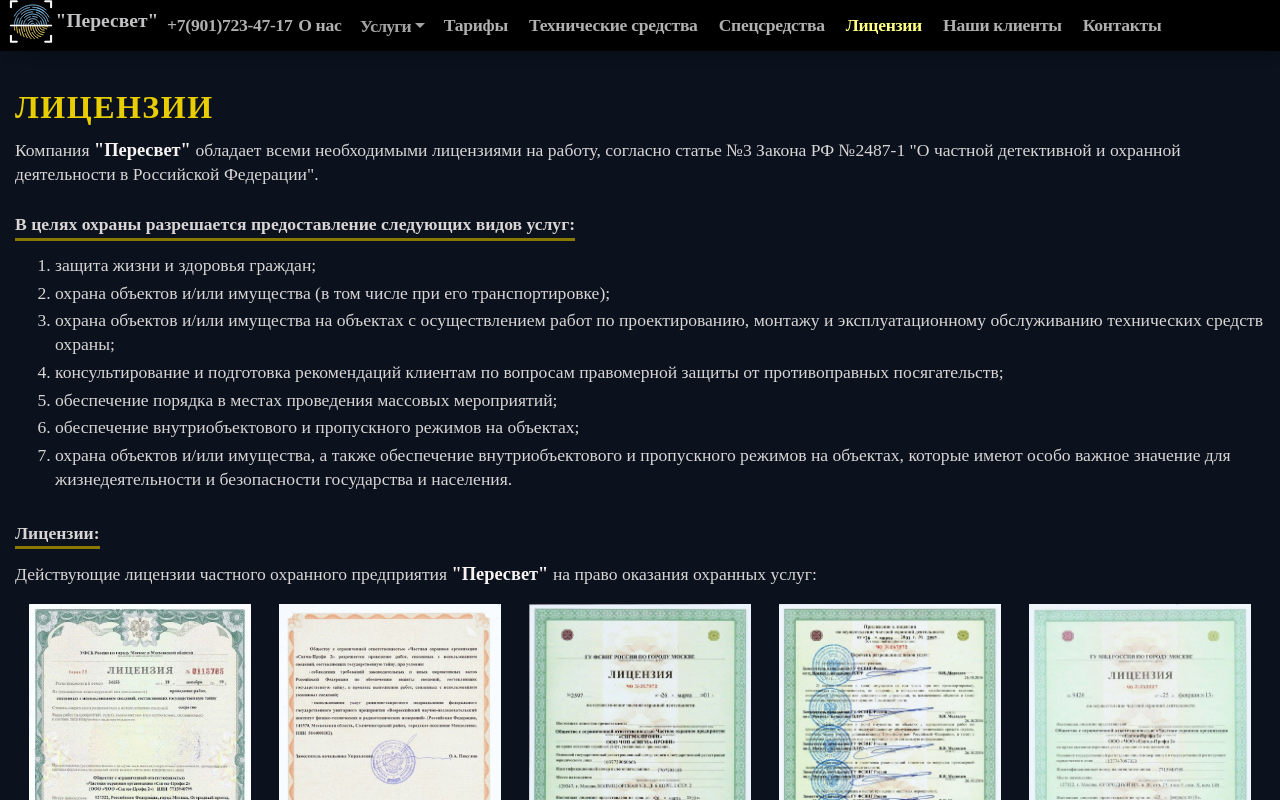
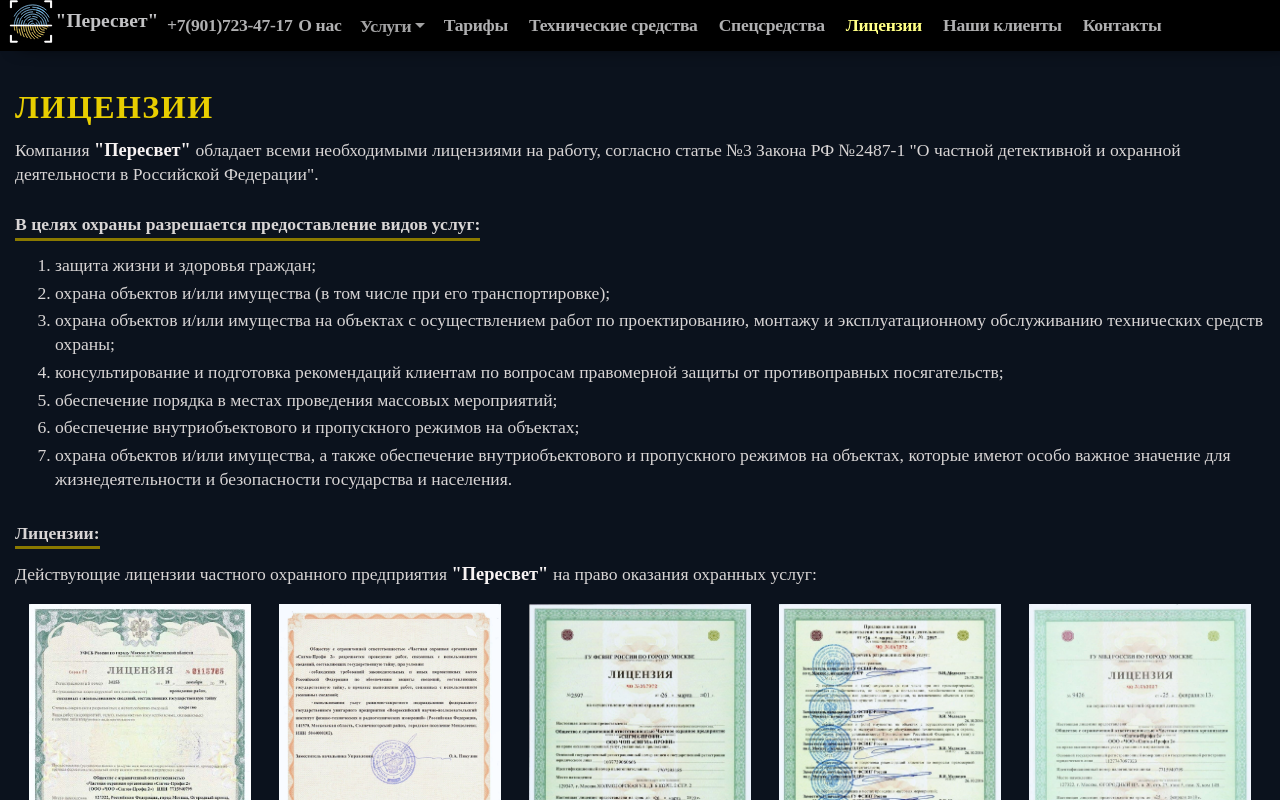
Before and after one commit to AnigalHub/Valencia, a Nuxt app: page /licenses in a window 1280 px wide. Shown: the top 800 px of the page. Built offline with nearby package versions, Linux system fonts and the light colour scheme.

Commit message:
сокращен текст

```diff
--- a/pages/licenses.vue
+++ b/pages/licenses.vue
@@ -3,7 +3,7 @@
     <b-container>
       <h1>{{name_page}}</h1>
       <p class="text"> Компания <span class="emphasized"> "{{information.name_company}}" </span> обладает всеми необходимыми лицензиями на работу, согласно статье №3 Закона РФ №2487-1 "О частной детективной и охранной деятельности в Российской Федерации".</p>
-      <h6>В целях охраны разрешается предоставление следующих видов услуг:</h6>
+      <h6>В целях охраны разрешается предоставление видов услуг:</h6>
       <ol class="text">
         <li v-for="type in TypesOfServices" :key="type.index">{{type.type}}</li>
       </ol>
```
